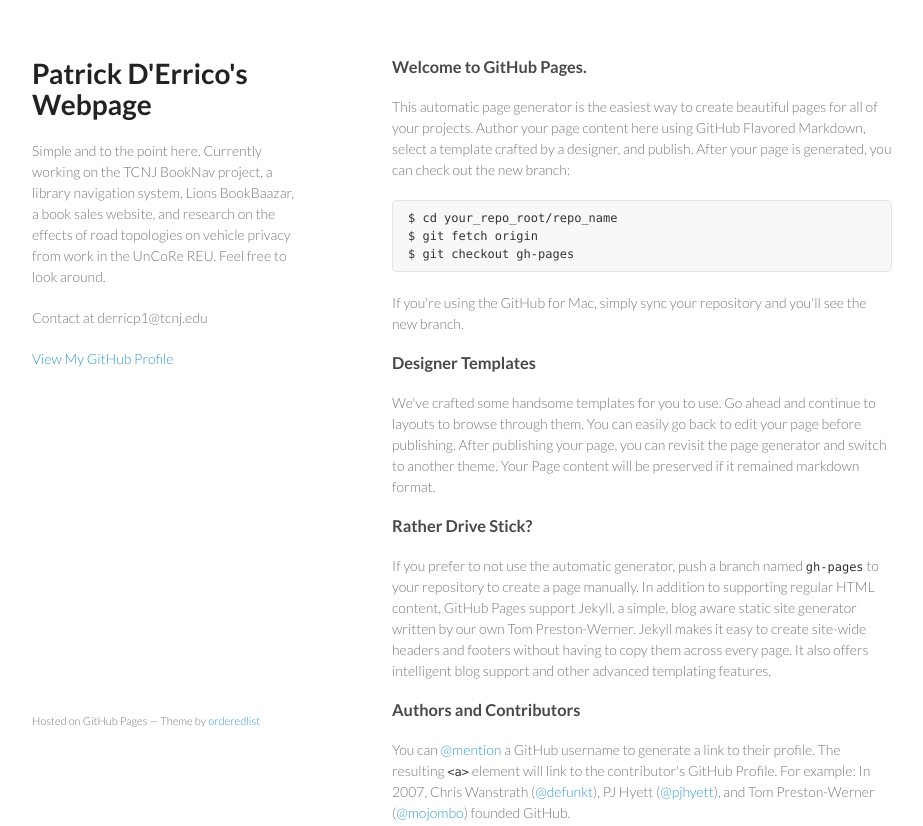
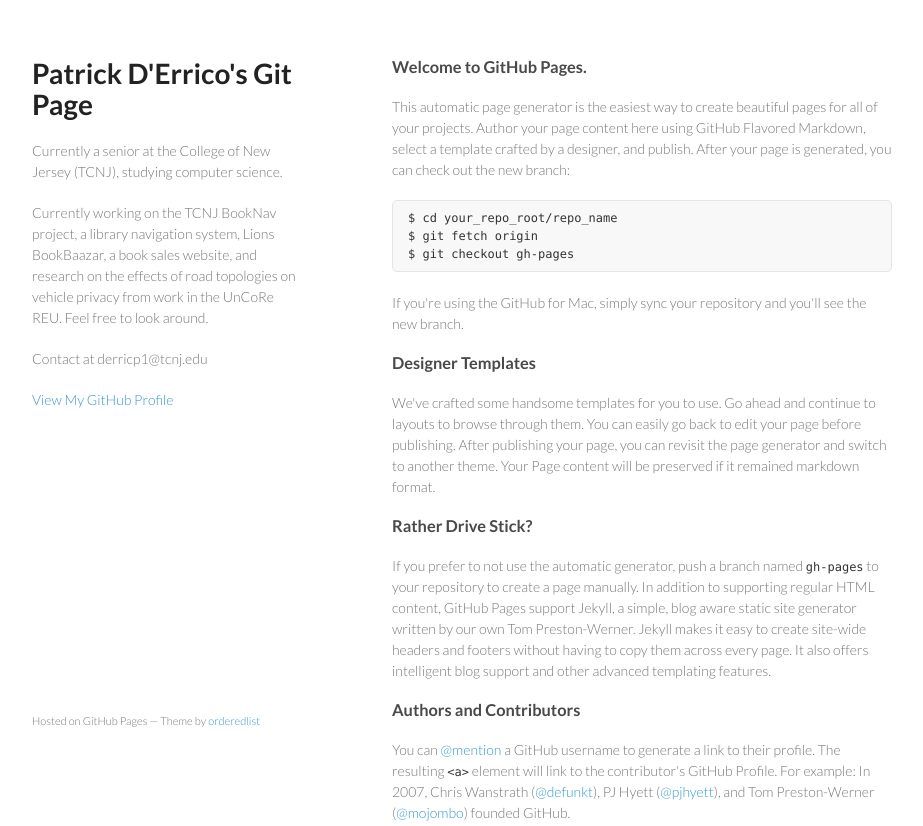
Before and after one commit to derricp1/derricp1.github.io, a plain HTML site: page index.html in a window 1280 px wide. Shown: the top 826 px of the page, without its empty margins (178-1101 px from the left). Drawn offline with Linux system fonts and the light colour scheme.

Commit message:
Update index.html

```diff
--- a/index.html
+++ b/index.html
@@ -15,8 +15,9 @@
   <body>
     <div class="wrapper">
       <header>
-        <h1>Patrick D'Errico's Webpage</h1>
-        <p>Simple and to the point here. Currently working on the TCNJ BookNav project, a library navigation system, Lions BookBaazar, a book sales website, and research on the effects of road topologies on vehicle privacy from work in the UnCoRe REU. Feel free to look around.</p>
+        <h1>Patrick D'Errico's Git Page</h1>
+        <p>Currently a senior at the College of New Jersey (TCNJ), studying computer science.</p>
+        <p>Currently working on the TCNJ BookNav project, a library navigation system, Lions BookBaazar, a book sales website, and research on the effects of road topologies on vehicle privacy from work in the UnCoRe REU. Feel free to look around.</p>
         <p>Contact at derricp1@tcnj.edu</p>
 
 
```
